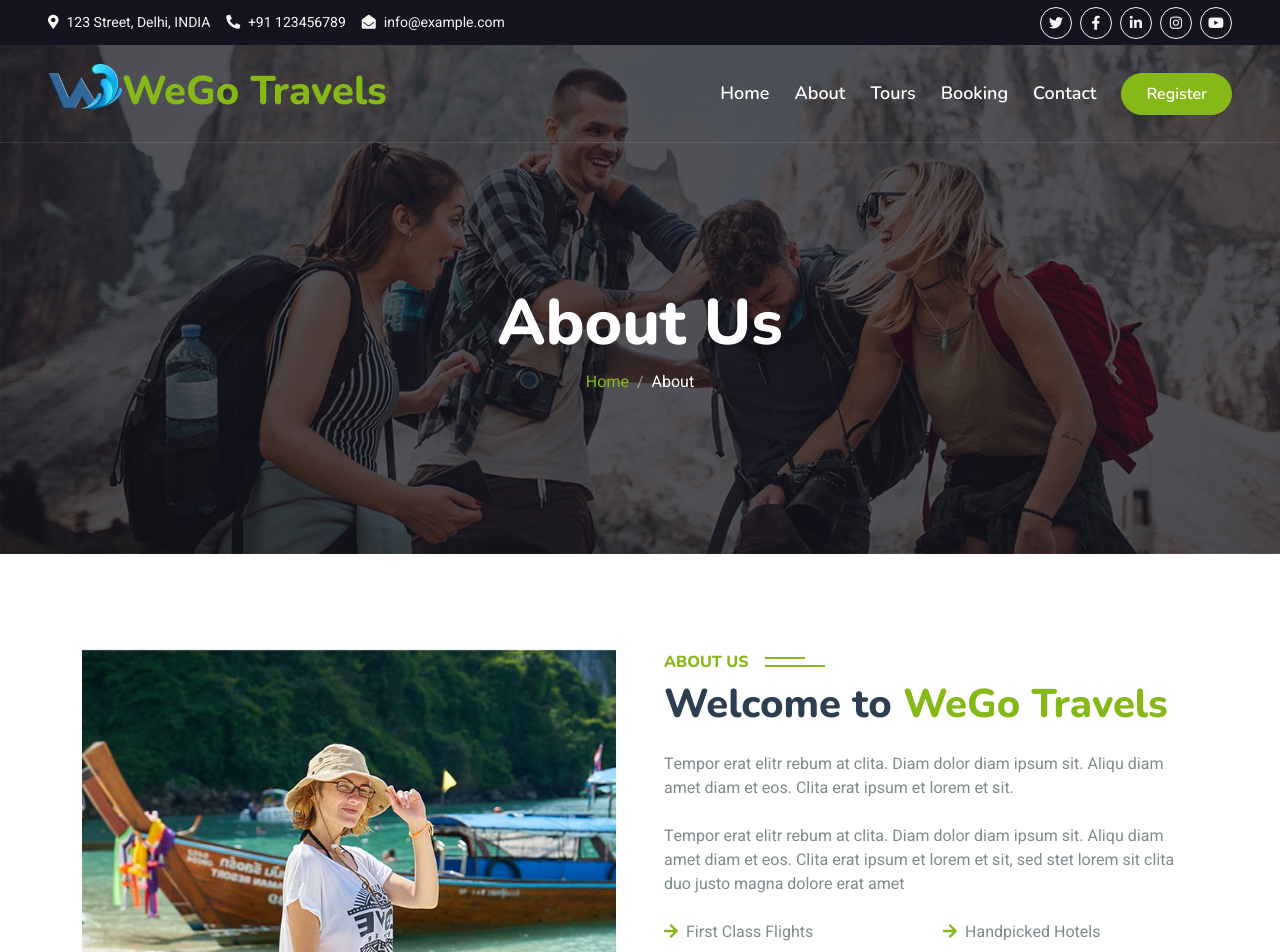
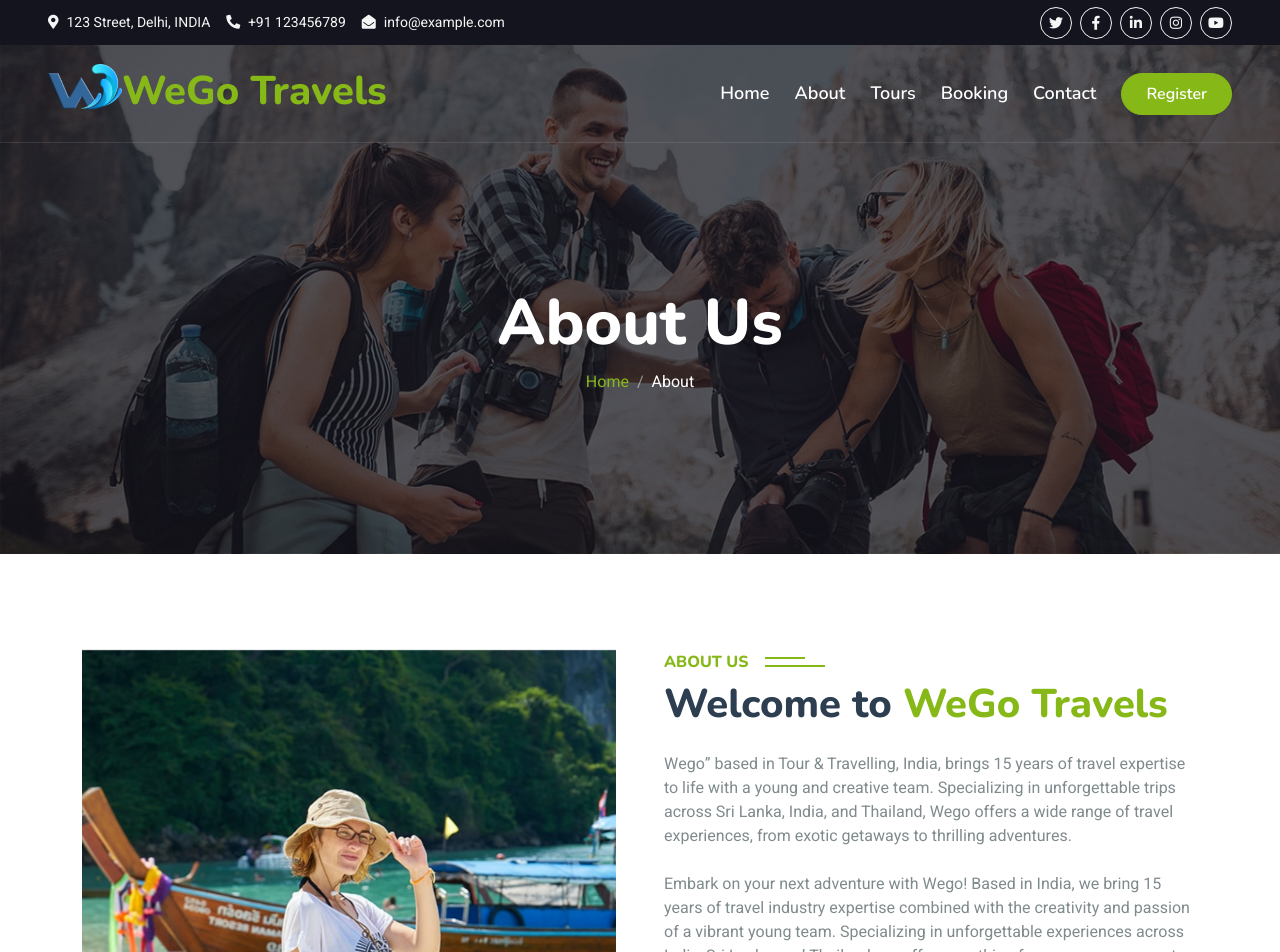
Before and after one commit to SATYAMSUMAN24/WEGO, a React (Create React App) app: page /about in a window 1280 px wide. Shown: the top 952 px of the page. Built offline with nearby package versions, Linux system fonts and the light colour scheme.

Commit message:
About.jsx

```diff
--- a/src/pages/About.jsx
+++ b/src/pages/About.jsx
@@ -57,13 +57,15 @@ function About() {
               Welcome to <span className="text-primary">WeGo Travels</span>
             </h1>
             <p className="mb-4">
-              Tempor erat elitr rebum at clita. Diam dolor diam ipsum sit. Aliqu
-              diam amet diam et eos. Clita erat ipsum et lorem et sit.
+              Wego” based in Tour & Travelling, India, brings 15 years of travel expertise to life with a young and creative team.
+              Specializing in unforgettable trips across Sri Lanka, India, and Thailand,
+              Wego offers a wide range of travel experiences, from exotic getaways to thrilling adventures.
             </p>
             <p className="mb-4">
-              Tempor erat elitr rebum at clita. Diam dolor diam ipsum sit. Aliqu
-              diam amet diam et eos. Clita erat ipsum et lorem et sit, sed stet
-              lorem sit clita duo justo magna dolore erat amet
+              Embark on your next adventure with Wego!
+              Based in India, we bring 15 years of travel industry expertise combined with the creativity and passion of a vibrant young team.
+              Specializing in unforgettable experiences across India, Sri Lanka, and Thailand, we offer everything from serene escapes to thrilling adventures.
+              Let us make your travel dreams come true!
             </p>
             <div className="row gy-2 gx-4 mb-4">
               <div className="col-sm-6">
```
